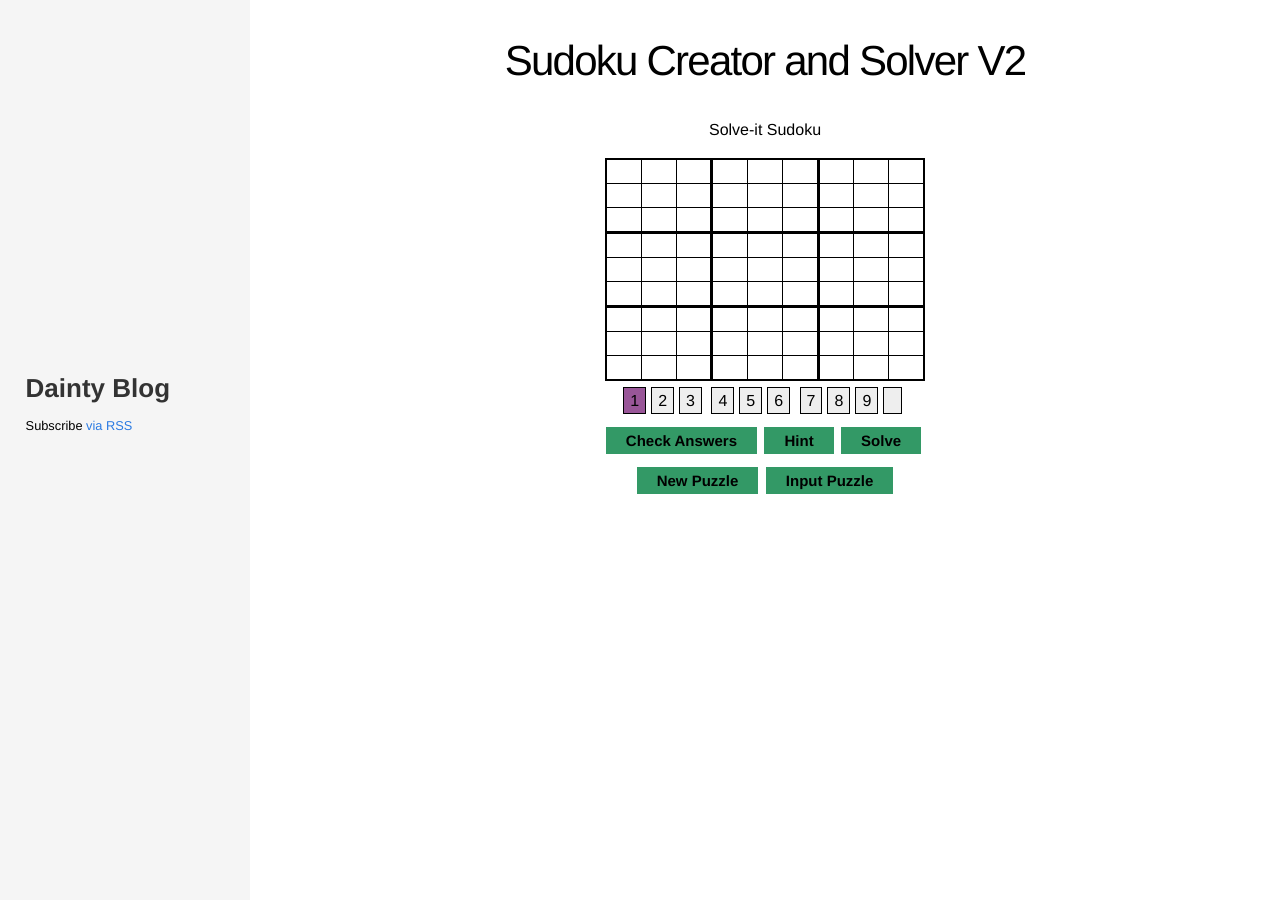
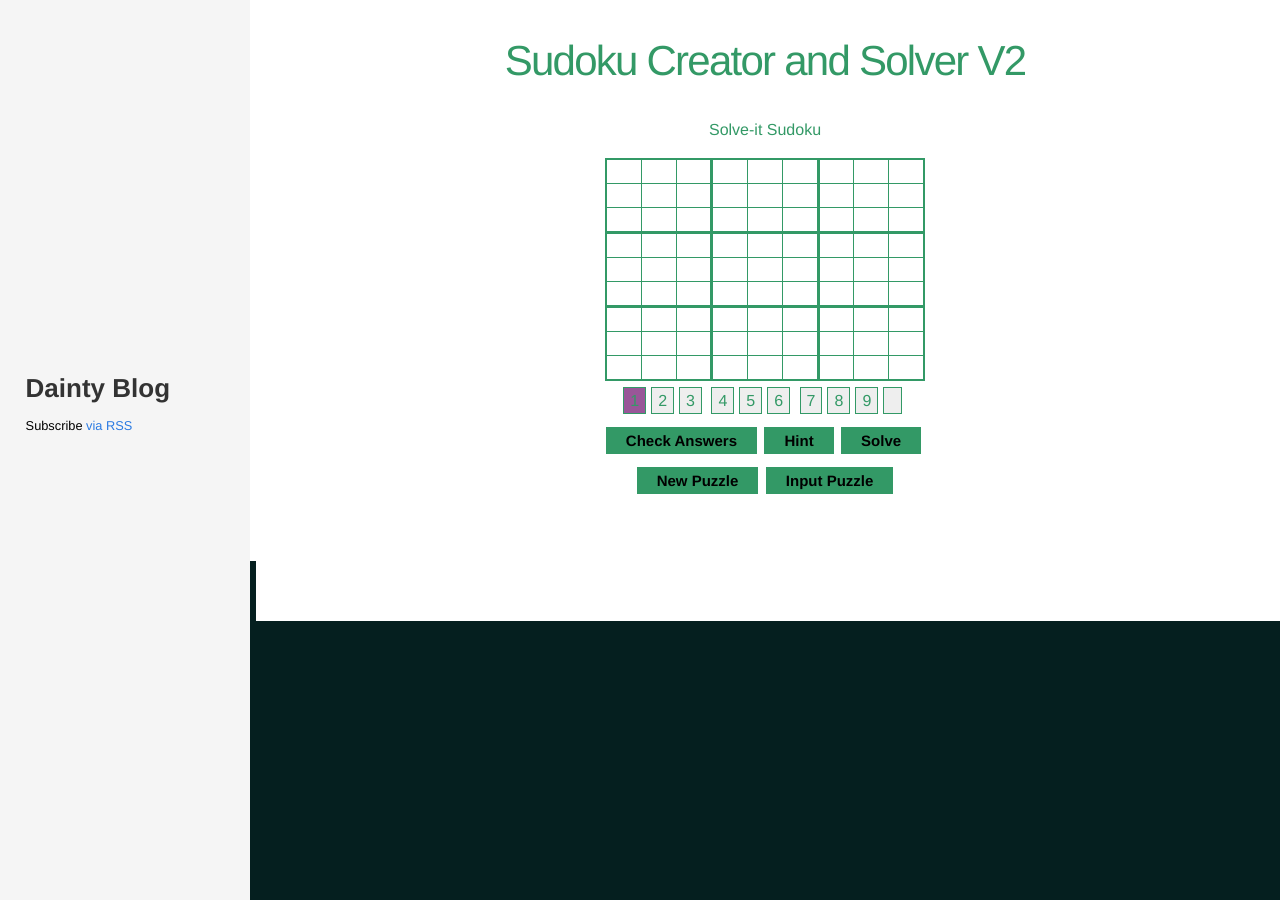
Before and after one commit to PayamBen/PayamBen.github.io, a Jekyll site: the page built from sudokuV2.html, in a window 1280 px wide. Built offline with Jekyll 4.4.1, drawn with Linux system fonts in a browser that asks for light colours.

Commit message:
Update sudokuV2.html

```diff
--- a/sudokuV2.html
+++ b/sudokuV2.html
@@ -7,11 +7,12 @@ permalink: /sudoku-solver-v2/
 <style>
 	body {
 		margin:0;
+		background-color:rgb(5, 31, 31)
 	}
 	h1 {
 		text-align: center;
 		margin: 2px 0;
-
+		color: #339966;
 	}
 	.first {
 		margin-left:3px;
@@ -23,11 +24,13 @@ permalink: /sudoku-solver-v2/
 		width: 320px;
 		margin: auto;
 		position: relative;
+
 	}
 	table {
 		border: solid 1px;
 		width: 320px;
 		border-collapse: collapse;
+		color: #339966;
 	}
 	table table {
 		margin: 0;
@@ -76,7 +79,8 @@ permalink: /sudoku-solver-v2/
 		line-height: 40px;
 		cursor: pointer;
 		border: solid 1px;
-		color:#000;
+		/*color:#000;*/
+		color: #339966;
 	}
 	.selected {
 		background-color: #995698;
@@ -84,7 +88,8 @@ permalink: /sudoku-solver-v2/
 
 	.wrongAnswer {
 		color:red;
-		border-color: #000;
+		/*border-color: #000;*/
+		border-color: #339966;
 	}
 
 	.unchangeable {
```
